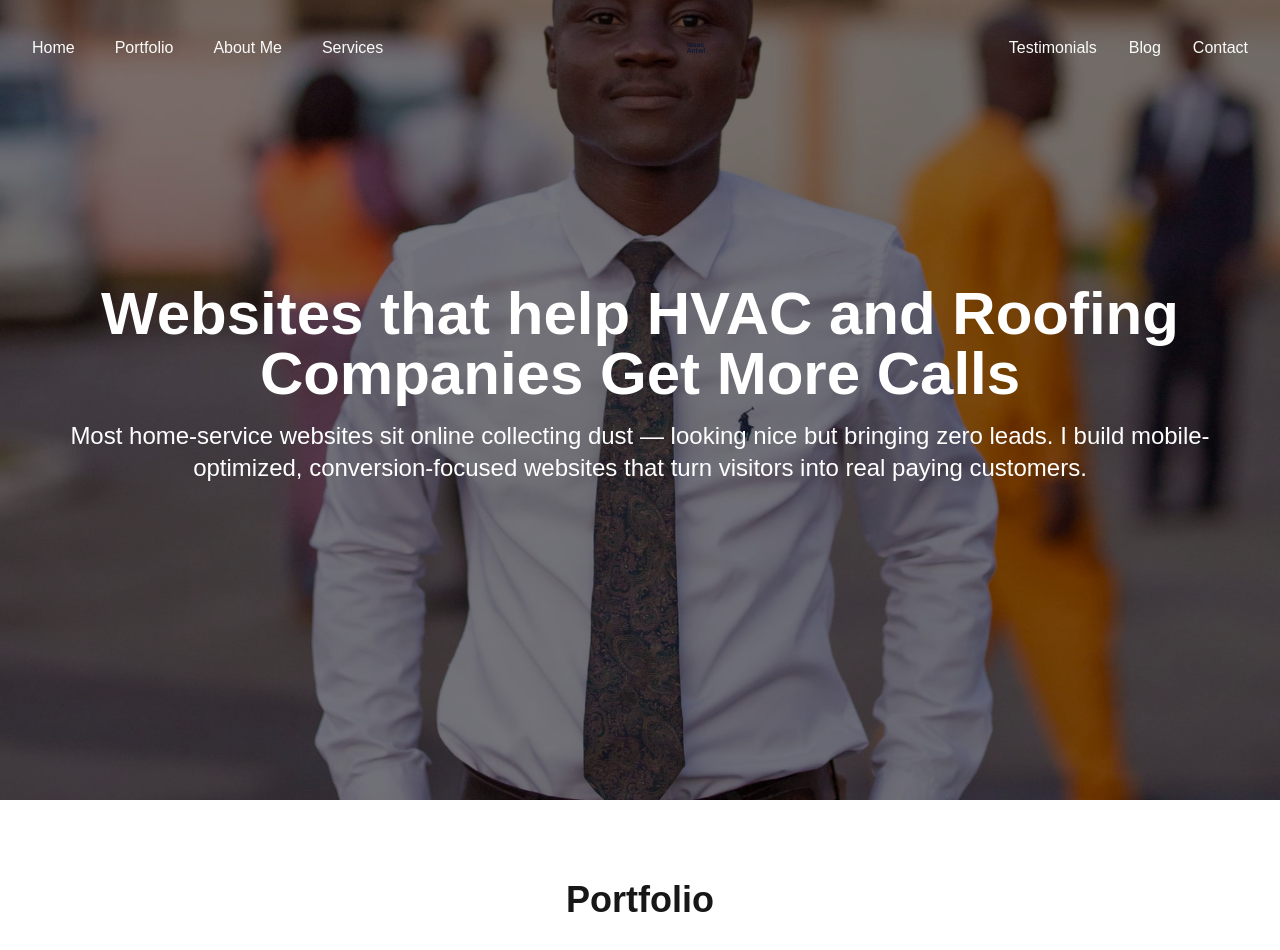
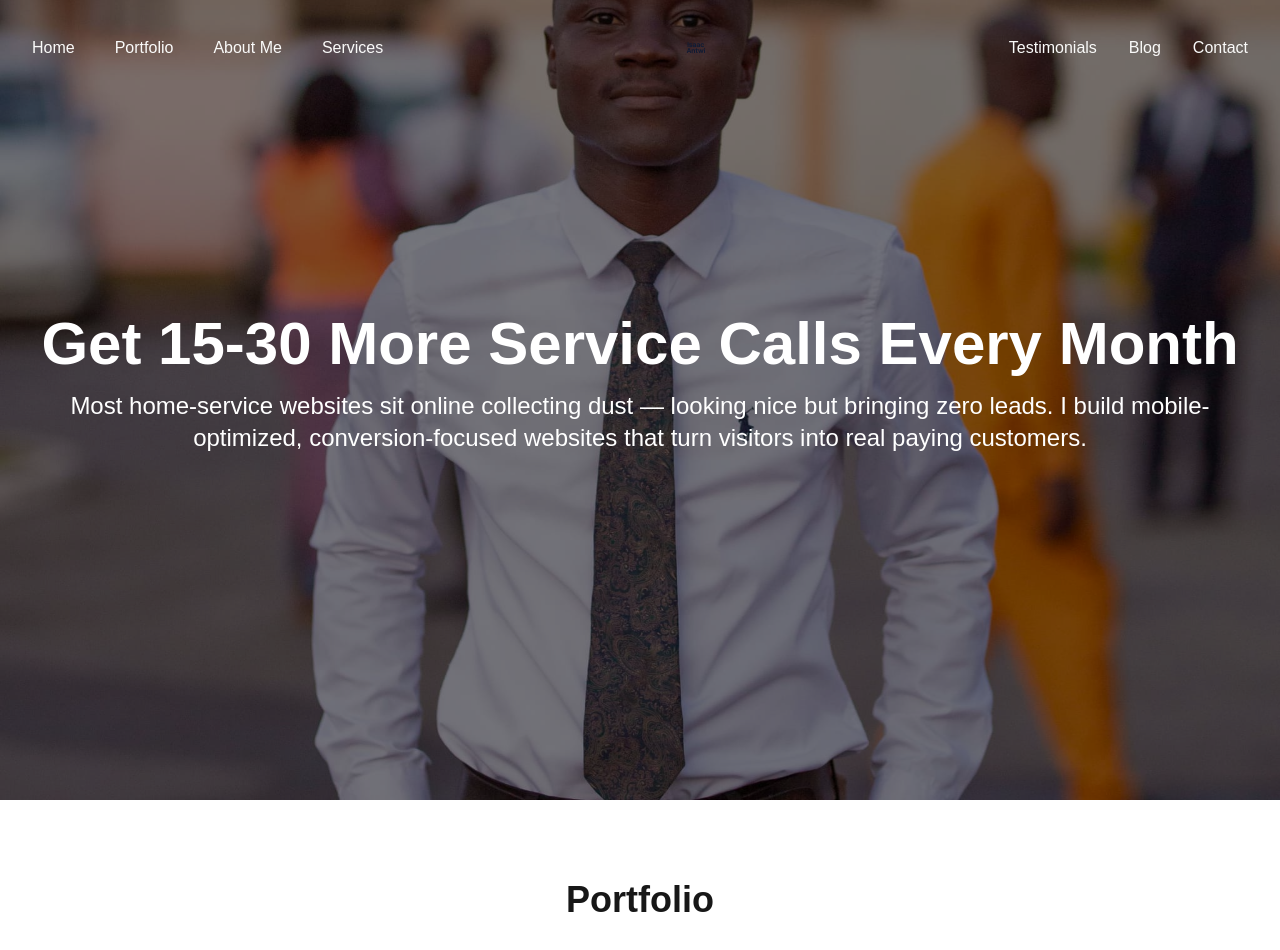
Before and after one commit to manticike/my-portfolio, a Next.js app: page / in a window 1280 px wide. Shown: the top 950 px of the page. Built offline with nearby package versions, Linux system fonts and the light colour scheme.

Commit message:
Change the hero section header

```diff
--- a/src/components/sections/Hero.tsx
+++ b/src/components/sections/Hero.tsx
@@ -22,7 +22,7 @@ const Hero = () => {
             {/* Content */}
             <div className="relative z-10 flex h-full items-center justify-center">
                 <div className="text-center text-white px-4">
-                    <h1 className="text-4xl md:text-6xl font-bold mb-4">Websites that help HVAC and Roofing Companies Get More Calls</h1>
+                    <h1 className="text-4xl md:text-6xl font-bold mb-4">Get 15-30 More Service Calls Every Month</h1>
                     <p className="text-xl md:text-2xl mb-8">Most home-service websites sit online collecting dust — looking nice but bringing zero leads. I build mobile-optimized, conversion-focused websites that turn visitors into real paying customers.</p>
                 </div>
             </div>
```
